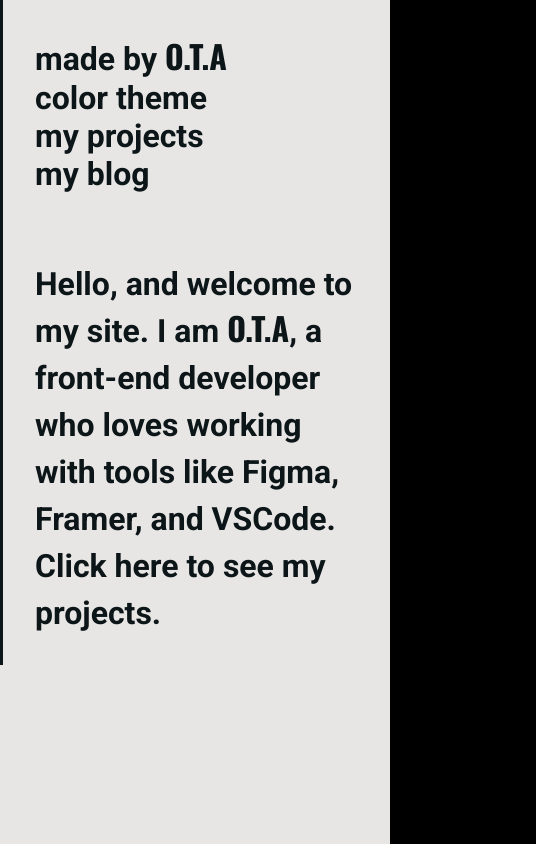
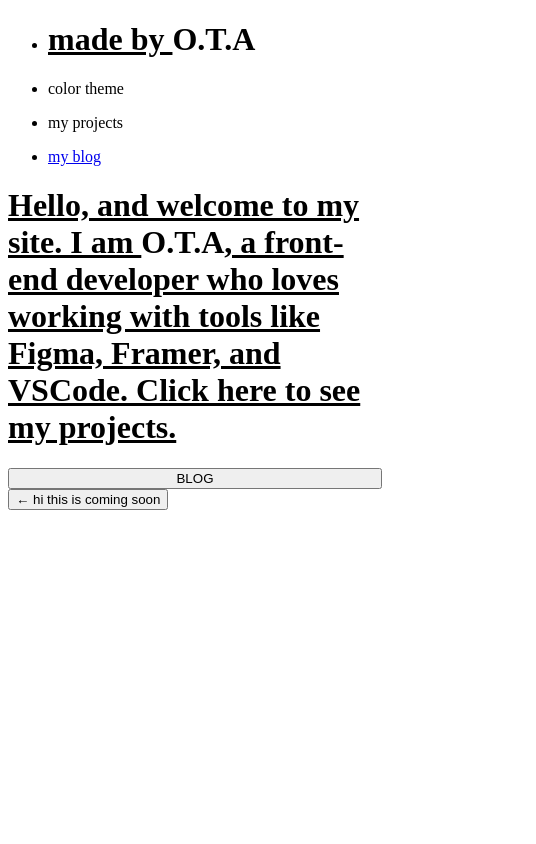
Before and after one commit to ota200/folio, a plain HTML site: page index.html in a window 390 px wide. Shown: the whole page, 536 px wide, since content can reach past the window. Drawn offline with nearby package versions, Linux system fonts and the light colour scheme.

Commit message:
renstate v 0.0

```diff
--- a/a.html
+++ /dev/null
@@ -1,31 +0,0 @@
-<!DOCTYPE html>
-<html lang="en">
-<head>
-    <meta charset="UTF-8">
-    <meta http-equiv="X-UA-Compatible" content="IE=edge">
-    <meta name="viewport" content="width=device-width, initial-scale=1.0">
-    <title>Document</title>
-    <link rel="stylesheet" href="index.css">
-</head>
-<body  >
-    <script src="index.js"></script>
-    <div class="div" >
-        <div id="div" class="top">
-            <h1>O.T.A</h1>
-            <div class="line">
-                <p>ABOUT ME</p>
-            </div>
-        </div>
-        <div id="div" class="code">
-            <p><a href="index.html">←</a></p>
-        </div>
-        <div id="div" class="about">
-            <div>
-                <p>Hi, I am O.T.A a react dev that has been learning to code since elementary. This is my first time branching this far with getting other people to look at my stuff, I have made many different types of websites, but I am now ready to stick to a style and create. </p>
-
-            </div>
-
-        </div>
-    </div>
-</body>
-</html>
--- a/index.css
+++ b/index.css
@@ -1,215 +1,4 @@
-@import url('https://fonts.googleapis.com/css2?family=Oswald:wght@700&display=swap');
-@import url('https://fonts.googleapis.com/css2?family=Roboto:ital,wght@1,100;1,300;1,400;1,500;0,700;1,900&display=swap');
+
 :root{
-    --white: #E8E5E5;
-    --black: #0C1618;
-    --accent: #bc3c14;
-    --btn: #D9D9D9;
-    --deep_black: #000000;
-    --button_size:1.5vw;
-    --text_size:2rem;
-    --rows:1fr;
-    --columns: 1fr 1fr 2fr;;
-    --top:90%;
-    --left:90%;
-}
-
-
-*{
-    padding: 0;
-    margin: 0;
-    font-family: 'Roboto', sans-serif;
-    text-decoration: none;
 
 }
-
-body{
-    background-color: var(--deep_black);
-    height: 100vh;
-
-}
-
-h1{
-    font-family: 'Oswald';
-    font-size: var(--text_size);
-
-}
-
-h2{
-    font-weight: 900;
-
-}
-
-
-
-p{
-    font-size: var(--text_size);
-    font-weight: 600;
-    text-decoration: none;
-    -webkit-transition: font-size 0.2s ease-out;
-    -moz-transition: font-size 0.2s ease-out;
-    -o-transition: font-size 0.2s ease-out;
-    transition: font-size 0.2s ease-out;
-}
-
-p:hover{
-    cursor: pointer;
-    font-size: 2.2rem;
-
-
-}
-
-
-
-u{
-    font-weight: 500;
-
-
-
-}
-
-
-ul{
-    margin: 0;
-    padding: 0;
-    text-decoration: none;
-
-}
-
-li{
-    list-style: none;
-
-}
-
-a{
-    text-decoration: none;
-    list-style: none;
-    color: var(--black);
-
-}
-
-.div{
-
-    background-color: var(--white);
-    position: fixed;
-    width: 100vw;
-    height: 100vh;
-    color:var(--black);
-
-    display: grid;
-    grid-template-rows: var(--rows);
-    grid-template-columns: var(--columns);
-
-}
-
-
-.d{
-
-    background-color: var(--white);
-    position: fixed;
-    width: 100vw;
-    height: 100vh;
-    color:var(--black);
-
-
-}
-
-.d div{
-    padding:2rem;
-    border: solid;
-    border-width:0.2rem;
-
-}
-
-.div div{
-    padding:2rem;
-    border-left: solid var(--black);
-    border-width:0.2rem;
-
-
-}
-
-
-
-button{
-    border-radius: 1rem;
-    border:none;
-    font-size:10rem;
-    background-color: var(--accent);
-    color:var(--btn);
-    -webkit-transition: filter 0.5s ease-in-out;
-    -moz-transition: filter 0.5s ease-in-out;
-    -o-transition: filter 0.5s ease-in-out;
-    transition: filter 0.5s ease-in-out;
-}
-
-button:hover{
-    filter: contrast(500%);
-    cursor: pointer;
-
-}
-
-.para h1{
-    font-size: minmax(1rem,2rem);
-}
-
-.show{
-    visibility: inherit;
-}
-.hide{
-    visibility: hidden;
-}
-
-.c{
-    position: absolute;
-    background-color: #bc3c14;
-    z-index: 200;
-    width:100%;
-    height:100%;
-    top: 50%;
-    left: 50%;
-    transform: translate(-50%, -50%);
-    visibility: hidden;
-
-}
-
-@media screen and (max-width: 1100px) {
-    :root{
-        --white: #E8E5E5;
-        --black: #0C1618;
-        --accent: #bc3c14;
-        --btn: #D9D9D9;
-        --deep_black: #000000;
-        --button_size:1.5vw;
-        --text_size:2rem;
-        --columns:minmax(0, 1fr);
-        --rows: 0.5fr 0.5fr 2fr;
-        --top:0;
-        --left:85%;
-
-    }
-}
-
-@media screen and (max-width: 500px) {
-    :root{
-        --white: #E8E5E5;
-        --black: #0C1618;
-        --accent: #bc3c14;
-        --btn: #D9D9D9;
-        --deep_black: #000000;
-        --button_size:1.5vw;
-        --text_size:2rem;
-        --columns:minmax(0, 1fr);
-        --rows: 1fr 1fr;
-        --top:0;
-        --left:85%;
-
-    }
-    .show{
-        visibility: hidden;
-    }
-    .hide{
-        visibility: inherit;
-    }
-
-}
```
Also changed, not shown: p.html (deleted, +0 -23 lines).
